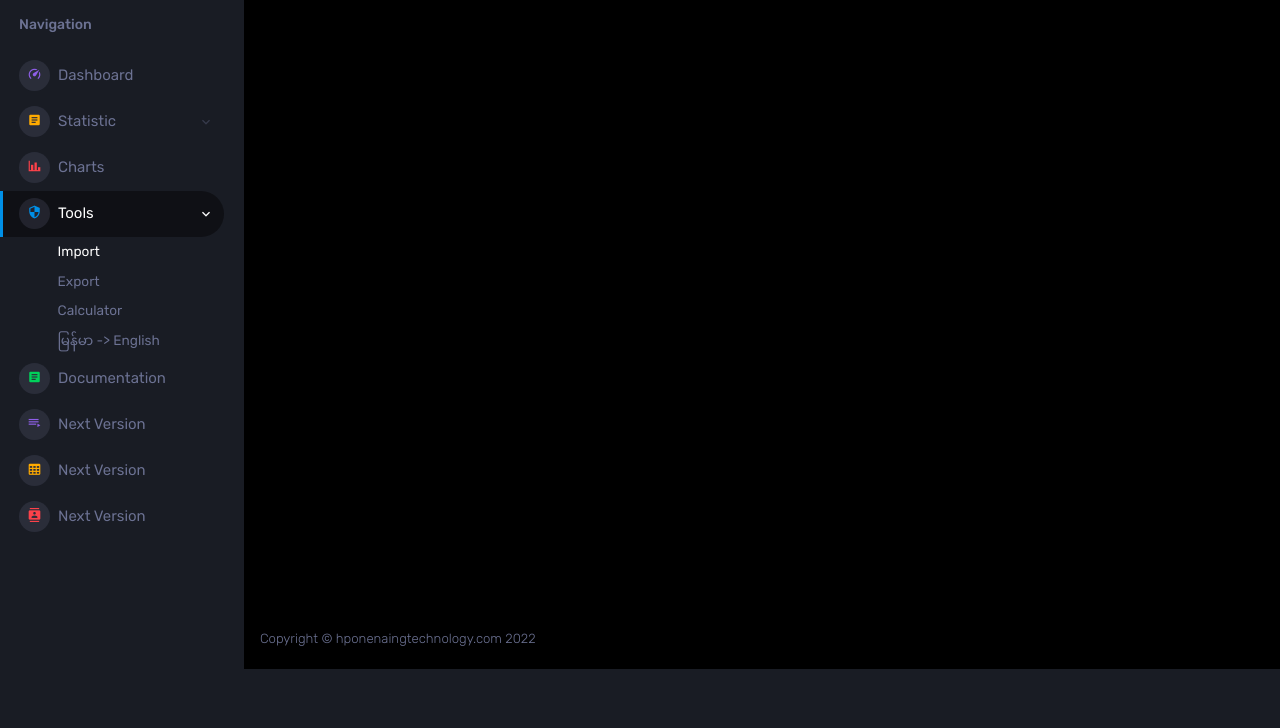
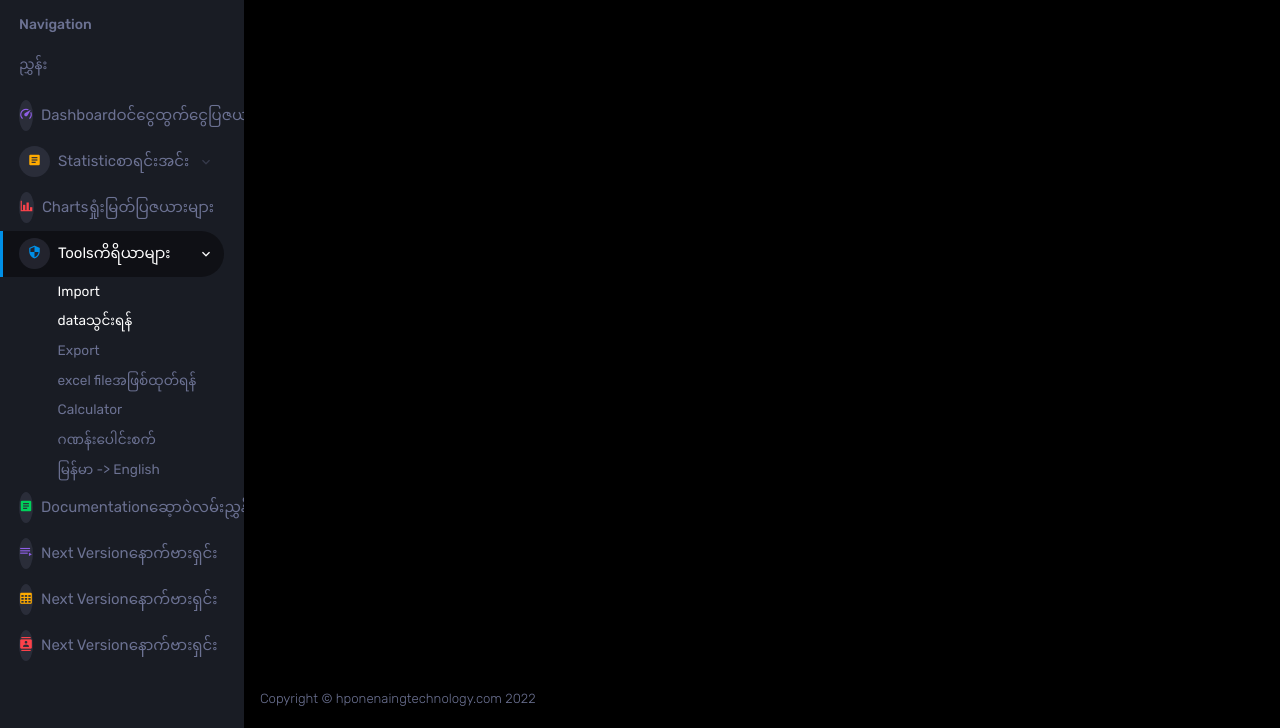
Before and after one commit to Hpone-Naing/Statistic, a website: page template/pages/samples/blank-page.html in a window 1280 px wide. Shown: the part 131-859 px from the top of the page. Before the commit the page ends 800 px from the top, so only its background shows below. Drawn offline with nearby package versions, Linux system fonts and the light colour scheme; files that its build step writes are made by us from their sources; files whose address does not match are found by name.

Commit message:
fixed issue when click translate button nothing response in mobile

```diff
--- a/template/pages/samples/blank-page.html
+++ b/template/pages/samples/blank-page.html
@@ -79,6 +79,7 @@
           </li>
           <li class="nav-item nav-category">
             <span class="nav-link">Navigation</span>
+			<span lang = "my" class="nav-link">ညွှန်း</span>
           </li>
           <li class="nav-item menu-items">
             <a class="nav-link" href="../../../index.html">
@@ -86,6 +87,7 @@
                 <i class="mdi mdi-speedometer"></i>
               </span>
               <span class="menu-title">Dashboard</span>
+			  <span class="menu-title" lang = "my">ဝင်ငွေထွက်ငွေပြဇယားများ </span>
             </a>
           </li>
           <li class="nav-item menu-items">
@@ -94,12 +96,14 @@
                 <i class="mdi mdi-file-document-box"></i>
               </span>
               <span class="menu-title">Statistic</span>
+			  <span class="menu-title" lang = "my">စာရင်းအင်း</span>
               <i class="menu-arrow"></i>
             </a>
             <div class="collapse" id="ui-basic">
               <ul class="nav flex-column sub-menu">
                 <!--<li class="nav-item"> <a class="nav-link" href="../ui-features/buttons.html">New</a></li>-->
                 <li class="nav-item"> <a class="nav-link" href="../ui-features/dropdowns.html">List</a></li>
+				<li lang = "my" class="nav-item"> <a class="nav-link" href="../ui-features/dropdowns.html">စာရင်းအင်းများ</a></li>
                 <!--<li class="nav-item"> <!--<a class="nav-link" href="pages/ui-features/typography.html">Typography</a><a class="nav-link" href="#">Typography</a></li>-->
               </ul>
             </div>
@@ -110,6 +114,7 @@
                 <i class="mdi mdi-chart-bar"></i>
               </span>
               <span class="menu-title">Charts</span>
+			   <span lang= "my" class="menu-title"> ရှုံးမြတ်ပြဇယားများ</span>
             </a>
           </li>
            <li class="nav-item menu-items">
@@ -118,15 +123,19 @@
                 <i class="mdi mdi-security"></i>
               </span>
               <span class="menu-title">Tools</span>
+			  <span lang = "my" class="menu-title">ကိရိယာများ</span>
               <i class="menu-arrow"></i>
             </a>
             <div class="collapse" id="auth">
               <ul class="nav flex-column sub-menu">
                 <li class="nav-item"> <a class="nav-link" href="blank-page.html"> Import </a></li>
+				<li lang = "my" class="nav-item"> <a class="nav-link" href="blank-page.html""> dataသွင်းရန် </a></li>
                 <li class="nav-item"> <a class="nav-link" href="error-404.html"> Export </a></li>
+				<li lang = "my" class="nav-item"> <a  class="nav-link" href="error-404.html"> excel fileအဖြစ်ထုတ်ရန် </a></li>
                 <li class="nav-item"> <a class="nav-link" href="error-500.html"> Calculator </a></li>
-				<li lang="my" class="nav-item"> <a class="nav-link"> မြန်မာ -> English </a></li>
-				<li lang="en" class="nav-item" style="display:none"> <a class="nav-link"> English -> မြန်မာ </a></li>
+				<li lang = "my" class="nav-item"> <a  class="nav-link" href="error-500.html"> ဂဏန်းပေါင်းစက် </a></li>
+				<li lang="my" class="nav-item"> <a class="nav-link" href="#" onclick = "translate(this);"> မြန်မာ -> English </a></li>
+				<li lang="en" class="nav-item" style="display:none"> <a class="nav-link" href="#" onclick = "translate(this);"> English -> မြန်မာ </a></li>
                 <!--<li class="nav-item"> <a class="nav-link" href="pages/samples/login.html"> Login </a></li>
                 <li class="nav-item"> <a class="nav-link" href="pages/samples/register.html"> Register </a></li>-->
               </ul>
@@ -139,6 +148,7 @@
                 <i class="mdi mdi-file-document-box"></i>
               </span>
               <span class="menu-title">Documentation</span>
+			  <span lang="my" class="menu-title">ဆေ့ာဝဲလမ်းညွှန် </span>
             </a>
           </li>
 		  <li class="nav-item menu-items">
@@ -149,6 +159,7 @@
               </span>
               <!--<span class="menu-title">Form Elements</span>-->
 			  <span class="menu-title">Next Version</span>
+			  <span lang = "my" class="menu-title">နောက်ဗားရှင်း</span>
             </a>
           </li>
           <li class="nav-item menu-items">
@@ -159,6 +170,7 @@
               </span>
               <!--<span class="menu-title">Tables</span>-->
 			  <span class="menu-title">Next Version</span>
+			  <span lang = "my" class="menu-title">နောက်ဗားရှင်း</span>
             </a>
           </li>
           <li class="nav-item menu-items">
@@ -169,6 +181,7 @@
               </span>
               <!--<span class="menu-title">Icons</span>-->
 			  <span class="menu-title">Next Version</span>
+			  <span lang = "my" class="menu-title">နောက်ဗားရှင်း</span>
             </a>
           </li>
         </ul>
```
Also changed, not shown: index.html (+2 -2 lines), template/pages/ui-features/dropdowns.html (+2 -2 lines).
